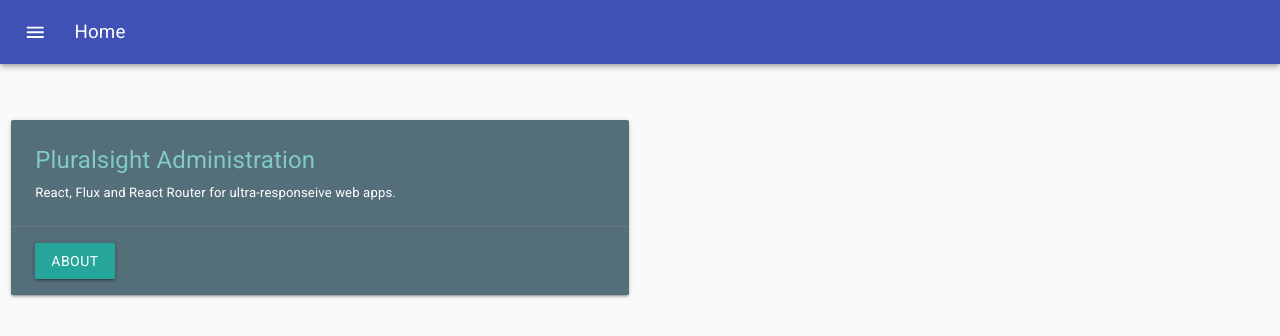
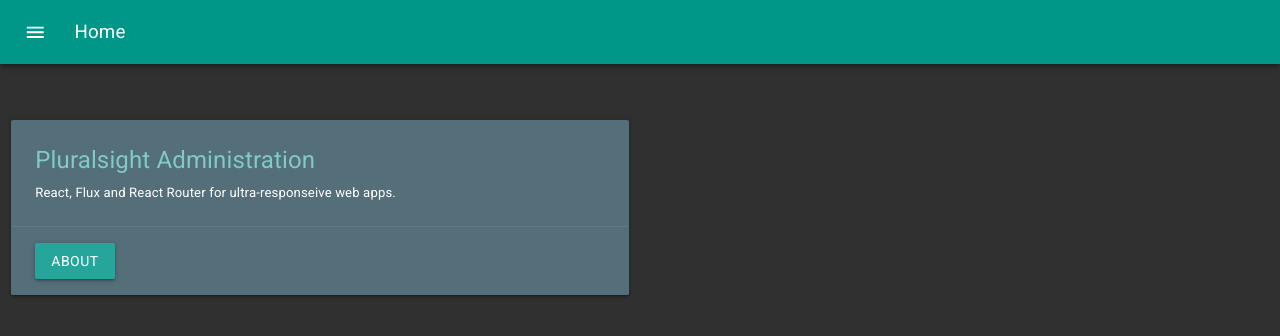
Before and after one commit to Dreagen/ui-react, a React (Create React App) app: page / in a window 1280 px wide. Shown: the top 336 px of the page. Built offline with nearby package versions, Linux system fonts and the light colour scheme; no server answers.

Commit message:
Change theme colours

```diff
--- a/src/components/App.js
+++ b/src/components/App.js
@@ -6,10 +6,25 @@
 import { Route, Switch, Redirect } from "react-router-dom";
 import NotFoundPage from "./NotFoundPage";
 import ManageCoursePage from "./ManageCoursePage";
+import { createMuiTheme, ThemeProvider } from "@material-ui/core/styles";
+import teal from "@material-ui/core/colors/teal";
+import red from "@material-ui/core/colors/red";
 
 function App() {
+  const theme = createMuiTheme({
+    palette: {
+      primary: {
+        main: teal[500],
+      },
+      secondary: {
+        main: red[500],
+      },
+      type: "dark",
+    },
+  });
+
   return (
-    <div className="container-fluid">
+    <ThemeProvider theme={theme}>
       <Header />
       <Switch>
         <Route path="/" exact component={HomePage} />
@@ -20,7 +35,7 @@
         <Redirect from="/about-page" to="/about" />
         <Route component={NotFoundPage} />
       </Switch>
-    </div>
+    </ThemeProvider>
   );
 }
 
```
Also changed, not shown: 1 other file (tests, documents, lock files or other folders).
